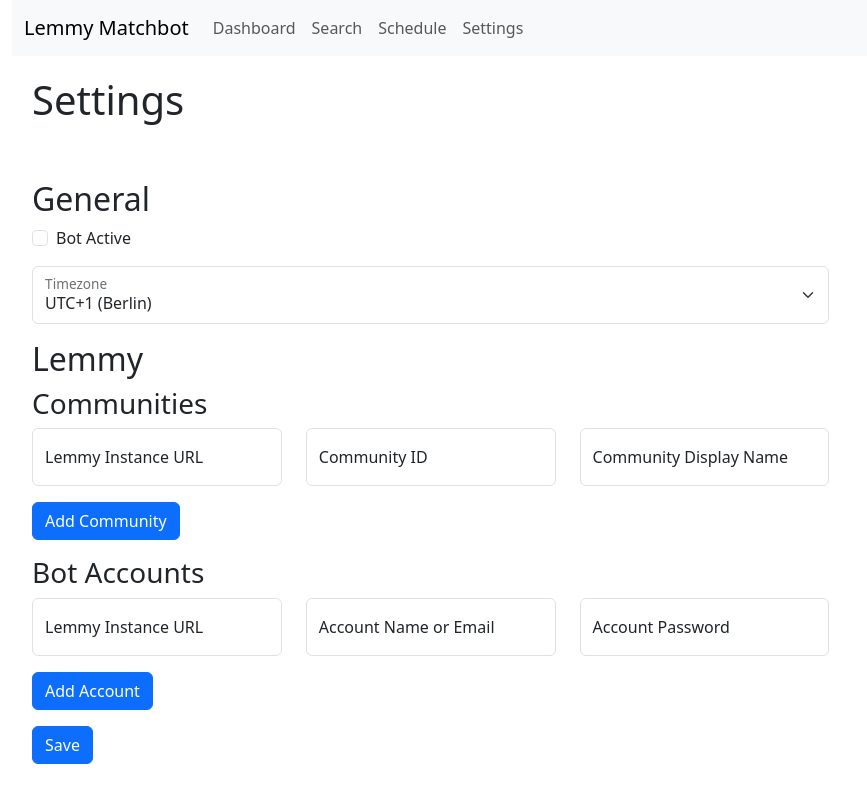
After one commit to janschlatter/feddit-matchbot, a Flask app: page /settings in a window 1280 px wide. The commit adds this page. Shown: the whole page, without its empty margins (0-867 px from the left). Run offline with Flask 3, Linux system fonts and the light colour scheme; parts of the project's set-up code (start-up, migrations or seed data) failed here and were passed over; some libraries are stand-ins or nearby versions.

Commit message:
FEAT: Init Settings Page

```diff
--- a/app.py
+++ b/app.py
@@ -120,5 +120,10 @@
     return jsonify(teams)
 
 
+@app.route("/settings")
+def settings():
+    return render_template("settings.html")
+
+
 if __name__ == "__main__":
     app.run()
--- a/templates/base.html
+++ b/templates/base.html
@@ -7,28 +7,36 @@
 </head>
 <body>
     <div class="container-fluid">
-        <div class="header">
-            <h1>Lemmy Matchbot</h1>
-            <a href="#" class="btn btn-link"><i class="fa fa-cog"></i></a>
-        </div>
-        <div class="row">
-            <div id="sidebar" class="col-md-2 min-vh-100 bg-light">
-                <!-- Sidebar content  -->
-                <ul class="list-group">
-                    <li class="list-group-item"><a href="/">Dashboard</a></li>
-                    <li class="list-group-item"><a href="/manage_bot">Search</a></li>
-                    <li class="list-group-item"><a href="/scheduledPosts">Schedule</a></li>
-                    <li class="list-group-item"><a href="/manage_bot">Settings</a></li>
-                </ul>
+        <nav class="navbar navbar-expand-lg navbar-light bg-light">
+            <div class="container-fluid">
+                <a class="navbar-brand" href="#">Lemmy Matchbot</a>
+                <button class="navbar-toggler" type="button" data-bs-toggle="collapse" data-bs-target="#navbarNav" aria-controls="navbarNav" aria-expanded="false" aria-label="Toggle navigation">
+                    <span class="navbar-toggler-icon"></span>
+                </button>
+                <div class="collapse navbar-collapse" id="navbarNav">
+                    <ul class="navbar-nav">
+                        <li class="nav-item">
+                            <a class="nav-link" href="#">Dashboard</a>
+                        </li>
+                        <li class="nav-item">
+                            <a class="nav-link" href="managebot.html">Search</a>
+                        </li>
+                        <li class="nav-item">
+                            <a class="nav-link" href="scheduledPosts.html">Schedule</a>
+                        </li>
+                        <li class="nav-item">
+                            <a class="nav-link" href="settings.html">Settings</a>
+                        </li>
+                    </ul>
+                </div>
+                <a href="#" class="btn btn-link"><i class="fa fa-cog"></i></a>
             </div>
+        </nav>
             <div id="content" class="col-md-8 ml-5">
                 {% block content %}
                 {% endblock %}
             </div>
         </div>
-        <div class="footer">
-            <a href="#">Link 1</a> | <a href="#">Link 2</a> | <a href="#">Link 3</a> | <a href="https://github.com">GitHub</a>
-        </div>
     </div>
     <script src="https://cdn.jsdelivr.net/npm/bootstrap@5.3.0/dist/js/bootstrap.bundle.min.js" integrity="sha384-geWF76RCwLtnZ8qwWowPQNguL3RmwHVBC9FhGdlKrxdiJJigb/j/68SIy3Te4Bkz" crossorigin="anonymous"></script>
 </body>
--- /dev/null
+++ b/templates/settings.html
@@ -0,0 +1,85 @@
+{% extends "base.html" %}
+
+{% block title %}Settings{% endblock %}
+
+{% block content %}
+    <h1 class="pb-5">Settings</h1>
+    <form>
+        <section>
+            <h2>General</h2>
+            <div class="form-check mb-3">
+                <input class="form-check-input" type="checkbox" id="botActive">
+                <label class="form-check-label" for="botActive">
+                    Bot Active
+                </label>
+            </div>
+            <div class="form-floating mb-3">
+                <select class="form-select" id="timezone" aria-label="Timezone">
+                    <option value="UTC+1">UTC+1 (Berlin)</option>
+                    <option value="UTC+2">UTC+2 (Paris)</option>
+                    <option value="UTC-5">UTC-5 (New York)</option>
+                    <!-- Add more timezone options here -->
+                </select>
+                <label for="timezone">Timezone</label>
+            </div>
+        </section>
+        <section>
+            <h2>Lemmy</h2>
+            <div class="mb-3">
+                <h3>Communities</h3>
+                <div class="row">
+                    <div class="col-md-4">
+                        <div class="form-floating mb-3">
+                            <input type="text" class="form-control" id="lemmyInstanceUrl" placeholder="Lemmy Instance URL">
+                            <label for="lemmyInstanceUrl">Lemmy Instance URL</label>
+                        </div>
+                    </div>
+                    <div class="col-md-4">
+                        <div class="form-floating mb-3">
+                            <input type="text" class="form-control" id="communityId" placeholder="Community ID">
+                            <label for="communityId">Community ID</label>
+                        </div>
+                    </div>
+                    <div class="col-md-4">
+                        <div class="form-floating mb-3">
+                            <input type="text" class="form-control" id="communityDisplayName" placeholder="Community Display Name">
+                            <label for="communityDisplayName">Community Display Name</label>
+                        </div>
+                    </div>
+                </div>
+                <!-- Add more community fields here -->
+                <button class="btn btn-primary" type="button">Add Community</button>
+            </div>
+            <div class="mb-3">
+                <h3>Bot Accounts</h3>
+                <div class="row">
+                    <div class="col-md-4">
+                        <div class="form-floating mb-3">
+                            <input type="text" class="form-control" id="lemmyInstanceUrl" placeholder="Lemmy Instance URL">
+                            <label for="lemmyInstanceUrl">Lemmy Instance URL</label>
+                        </div>
+                    </div>
+                    <div class="col-md-4">
+                        <div class="form-floating mb-3">
+                            <input type="text" class="form-control" id="accountNameEmail" placeholder="Account Name or Email">
+                            <label for="accountNameEmail">Account Name or Email</label>
+                        </div>
+                    </div>
+                    <div class="col-md-4">
+                        <div class="form-floating mb-3">
+                            <input type="password" class="form-control" id="accountPassword" placeholder="Account Password">
+                            <label for="accountPassword">Account Password</label>
+                        </div>
+                    </div>
+                </div>
+                <!-- Add more account fields here -->
+                <div class="row">
+                    <div class="col-md-12">
+                        <button class="btn btn-primary" type="button">Add Account</button>
+                    </div>
+                </div>
+            </div>
+        </section>
+        <button class="btn btn-primary" type="submit">Save</button>
+    </form>
+{% endblock %}
```
Also changed, not shown: templates/managebot.html (+11 -4 lines).
